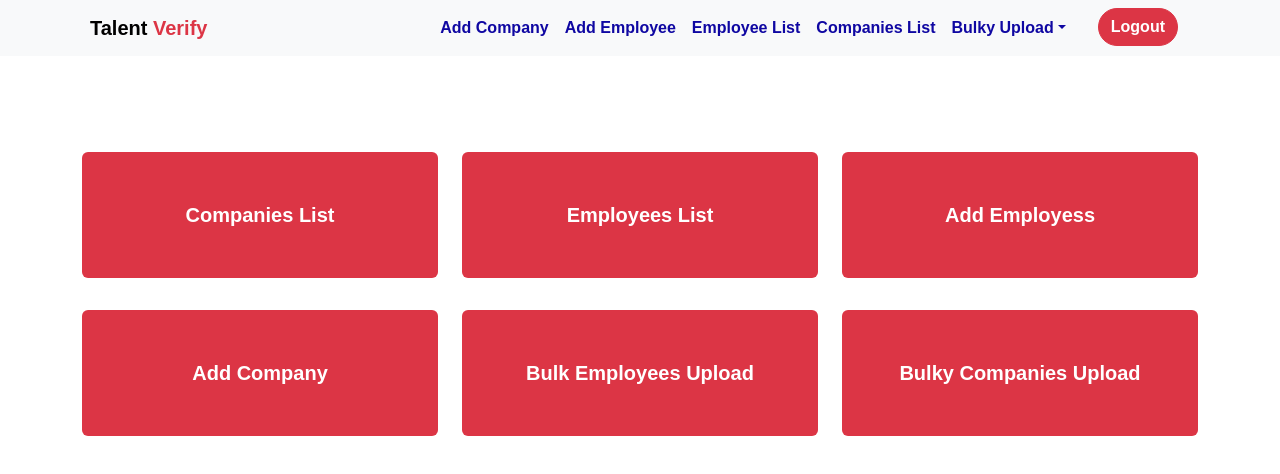
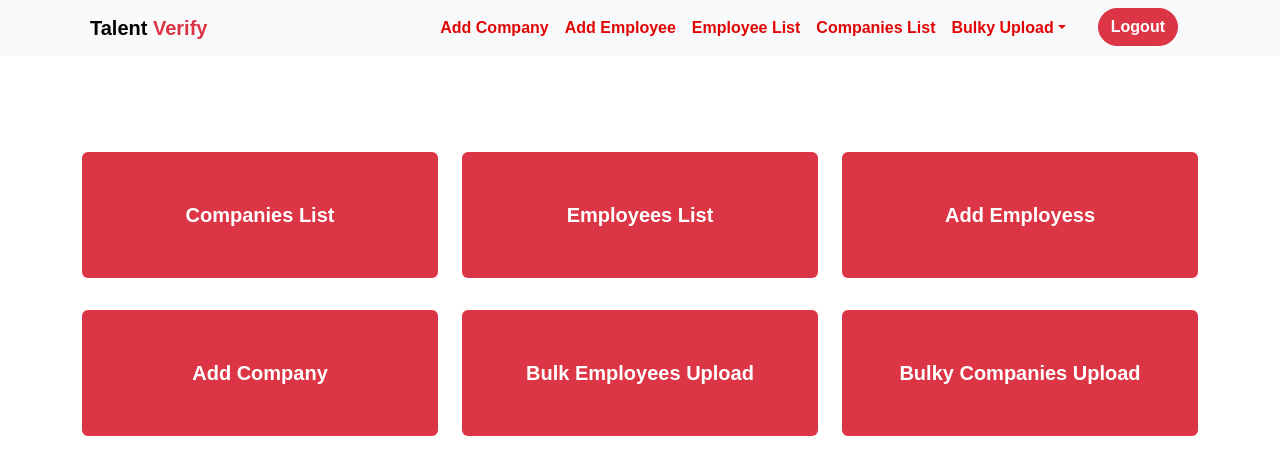
Before and after one commit to dopswae98/talentverifyfrontendfinal, a React (Create React App) app: page /home in a window 1280 px wide. Shown: the top 474 px of the page. Built offline with nearby package versions, Linux system fonts and the light colour scheme; sample sign-in values are in the browser's storage; a web font is replaced by a local one.

Commit message:
solved everything

```diff
--- a/src/App.css
+++ b/src/App.css
@@ -37,7 +37,7 @@ Link {
 }
 
 .nav-item .nav-link {
-  color: rgb(15, 7, 162) !important;
+  color: rgb(225, 5, 5) !important;
 }
 
 form .search {
--- a/src/App.js
+++ b/src/App.js
@@ -13,7 +13,7 @@ import "bootstrap/dist/js/bootstrap.js";
 import { DataContextProvider } from "./Components/TheContext";
 import PrivateRoute from "./Components/PrivateRoute";
 
-import LoginPage from "./Pages/LoginPage";
+// import LoginPage from "./Pages/LoginPage";
 // import PrivateRoute from "./Components/PrivateRoute";
 import Dashboard from "./Pages/Dashboard";
 import Notfound from "./Pages/Notfound";
```
